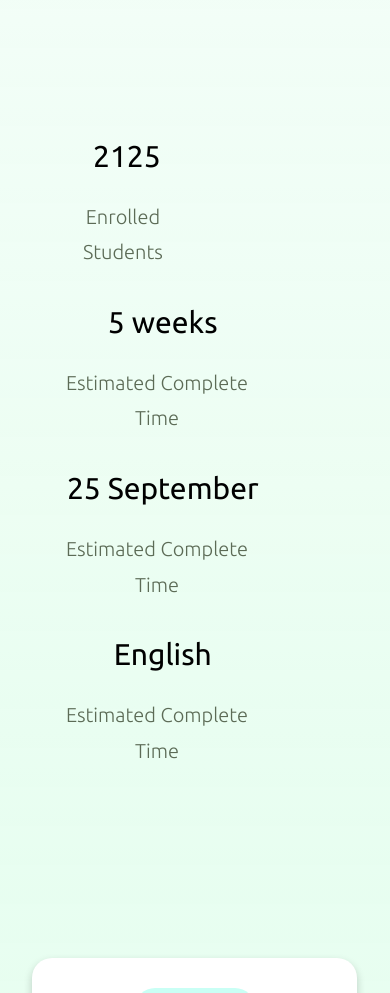
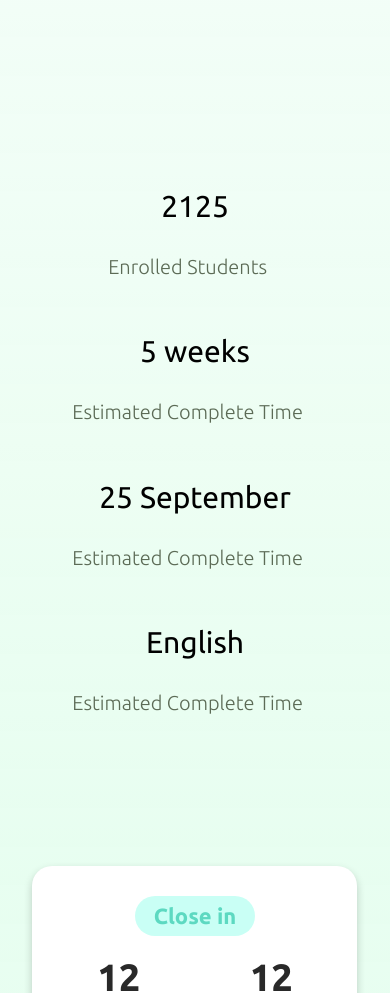
Before and after one commit to front-end-by-rimantas/37-grupe-portfolio-docland, a plain HTML site: page index.html in a window 390 px wide. Shown: the part 1100-2093 px from the top of the page. Drawn offline with Linux system fonts and the light colour scheme.

Commit message:
css responsive

```diff
--- a/css/pages/home.css
+++ b/css/pages/home.css
@@ -224,17 +224,22 @@
     align-items: flex-start;
 }
 
-@media (max-width: 400px) {
+@media (max-width: 1200px) {
     .statsstyle {
-        grid-template-columns: repeat(2, 1fr);
-        gap: 10px;
-        margin-bottom: 20px;
+        width: 100%;
+
     }
     .stats1 {
-        padding-bottom: 25px;
+        width:50%;
+        margin-top: 50px;
     }
 }
+@media (max-width: 650px){
 
+    .stats1 {
+        width:100%;
+    }
+}
 
 
 
```
